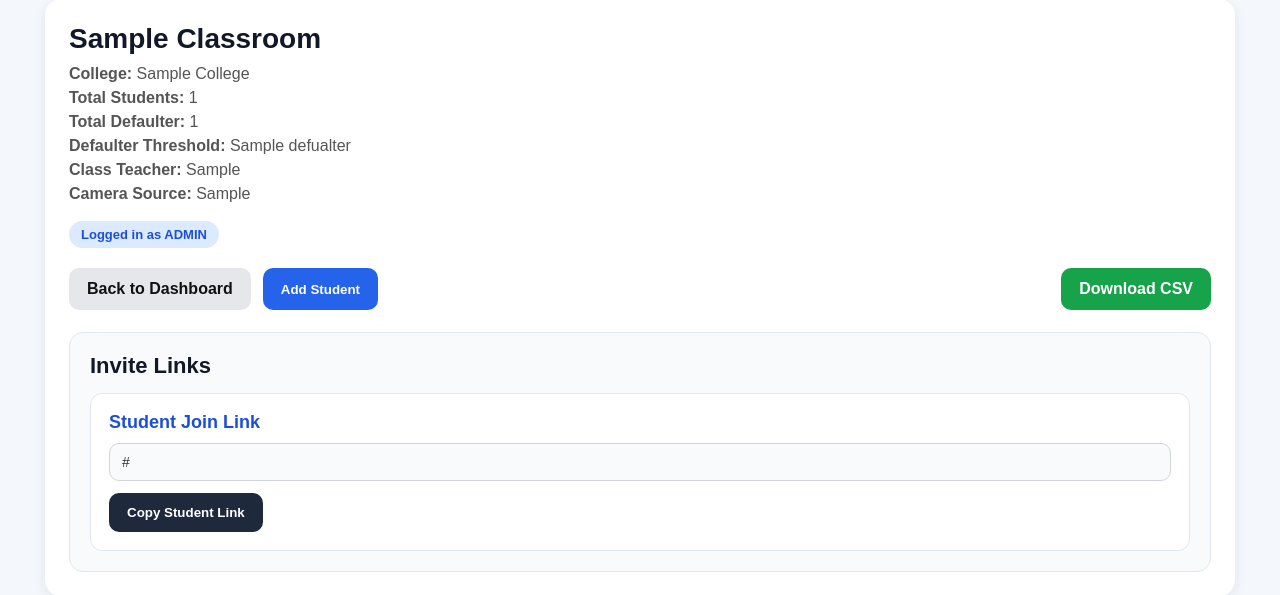
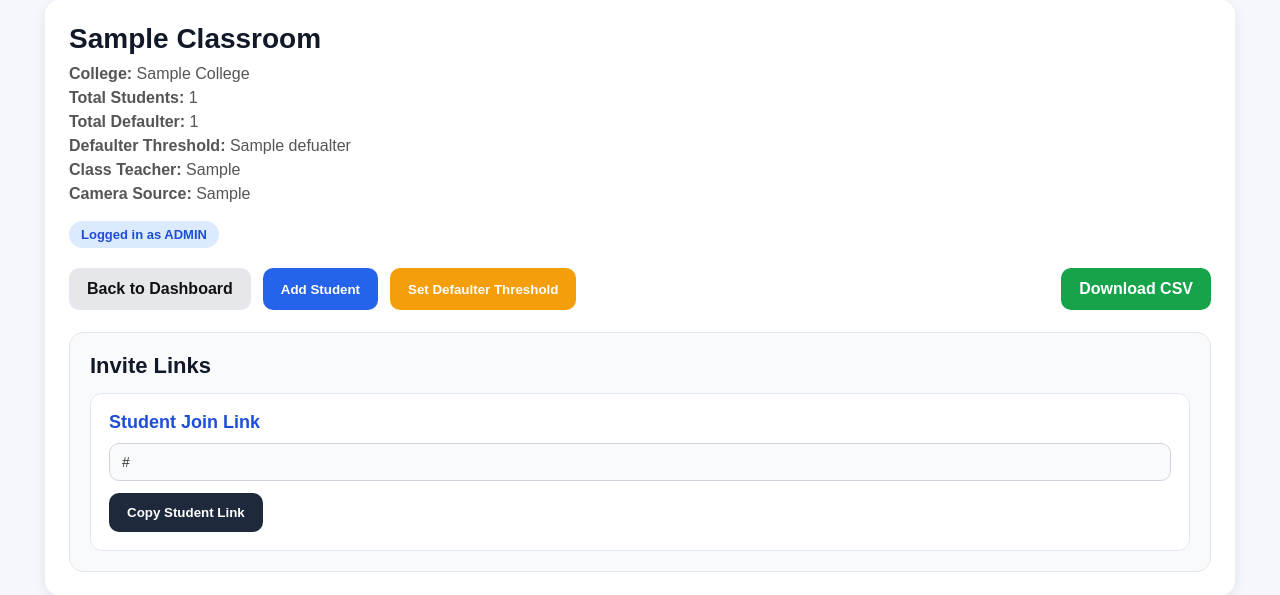
Before and after one commit to omkar3311/Attendmate-application, a FastAPI app: template website/templates/class_dashboard.html in a window 1280 px wide. Shown: the part 129-724 px from the top of the page. Run offline with FastAPI, Linux system fonts and the light colour scheme; the template is opened without the code that fills it: most values are stand-ins (such as "Sample title", 1, 10 or a date in 2020); grey boxes marked "Sample" are stand-in pictures; parts of the project's set-up code (start-up, migrations or seed data) failed here and were passed over.

Commit message:
ui for setting defualter threshold and class teacher

```diff
--- a/website/templates/class_dashboard.html
+++ b/website/templates/class_dashboard.html
@@ -365,6 +365,37 @@
             opacity: 0.5;
             padding: 10px;
         }
+        .btn-warning {
+            background: #f59e0b;
+            color: white;
+        }
+
+        .btn-warning:hover {
+            background: #d97706;
+        }
+
+        .btn-info {
+            background: #0ea5e9;
+            color: white;
+        }
+
+        .btn-info:hover {
+            background: #0284c7;
+        }
+        .form-group select {
+            padding: 12px;
+            border-radius: 10px;
+            border: 1px solid #d1d5db;
+            background: white;
+            font-size: 14px;
+            outline: none;
+            cursor: pointer;
+        }
+
+        .form-group select:focus {
+            border-color: #2563eb;
+            box-shadow: 0 0 0 2px rgba(37, 99, 235, 0.2);
+        }
     </style>
 </head>
 <body>
@@ -393,9 +424,20 @@
             <div class="action-bar">
                 <div class="left-actions">
                     <a href="/dashboard" class="btn btn-secondary">Back to Dashboard</a>
+
                     <button type="button" class="btn btn-primary" onclick="toggleStudentForm()">
                         Add Student
                     </button>
+
+                    <button type="button" class="btn btn-warning" onclick="toggleDefaulterForm()">
+                        Set Defaulter Threshold
+                    </button>
+
+                    {% if current_role == "hod" %}
+                    <button type="button" class="btn btn-info" onclick="toggleTeacherForm()">
+                        Set Class Teacher
+                    </button>
+                    {% endif %}
                 </div>
 
                 <div class="right-actions">
@@ -404,7 +446,52 @@
                     </a>
                 </div>
             </div>
+            <div id="defaulterFormBox" class="form-box">
+            <h2>Set Defaulter Threshold</h2>
 
+            <form action="/classroom/{{ classroom.id }}/set-defaulter" method="post">
+                <div class="form-group">
+                    <label>Threshold (%)</label>
+                    <input type="number" name="defaulter" placeholder="Enter percentage" required>
+                </div>
+
+                <div class="form-actions">
+                    <button type="submit" class="btn btn-success">Save</button>
+                    <button type="button" class="btn btn-secondary" onclick="toggleDefaulterForm()">Cancel</button>
+                </div>
+            </form>
+        </div>
+        <div id="teacherFormBox" class="form-box">
+            <h2>Set Class Teacher</h2>
+
+            <form action="/classroom/{{ classroom.id }}/set-teacher" method="post">
+
+                <div class="form-group">
+
+                    <select name="class_teacher" required>
+                        <option value="">-- Select Teacher --</option>
+
+                        {% for teacher in teachers %}
+                            <option value="{{ teacher.teacher_name }}"
+                                {% if teacher.teacher_name == classroom.class_teacher %}selected{% endif %}>
+                                {{ teacher.teacher_name }} ({{ teacher.email }})
+                            </option>
+                        {% endfor %}
+                    </select>
+                </div>
+
+                <div class="form-actions">
+                    <button type="submit" class="btn btn-success">
+                        Save
+                    </button>
+
+                    <button type="button" class="btn btn-secondary" onclick="toggleTeacherForm()">
+                        Cancel
+                    </button>
+                </div>
+
+            </form>
+        </div>
             <div class="link-panel">
                 <h2>Invite Links</h2>
 
@@ -510,6 +597,13 @@
                     alert("Failed to copy link");
                 });
         }
+function toggleDefaulterForm() {
+    document.getElementById("defaulterFormBox").classList.toggle("active");
+}
+
+function toggleTeacherForm() {
+    document.getElementById("teacherFormBox").classList.toggle("active");
+}
     </script>
 </body>
 </html>
```
